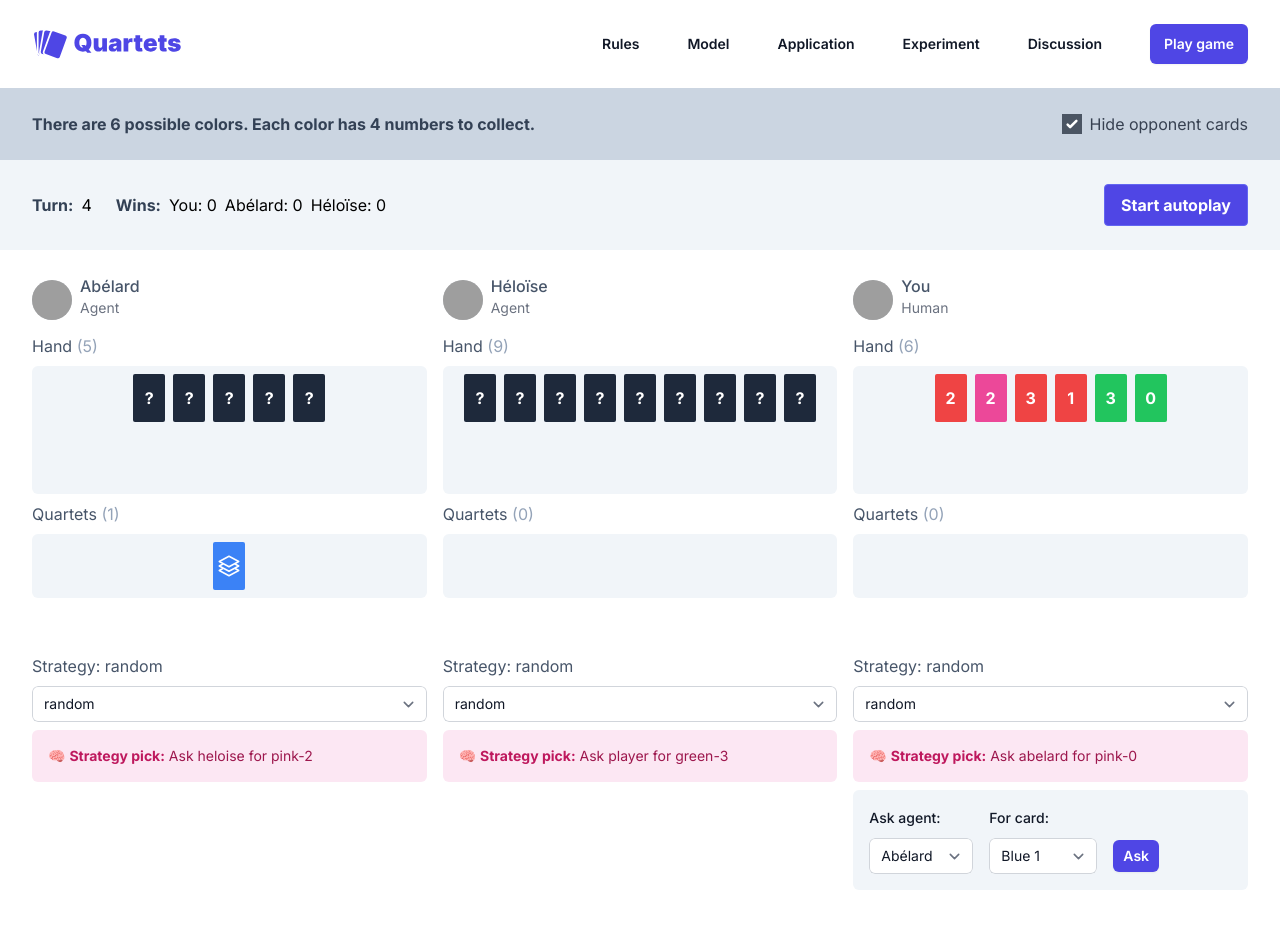
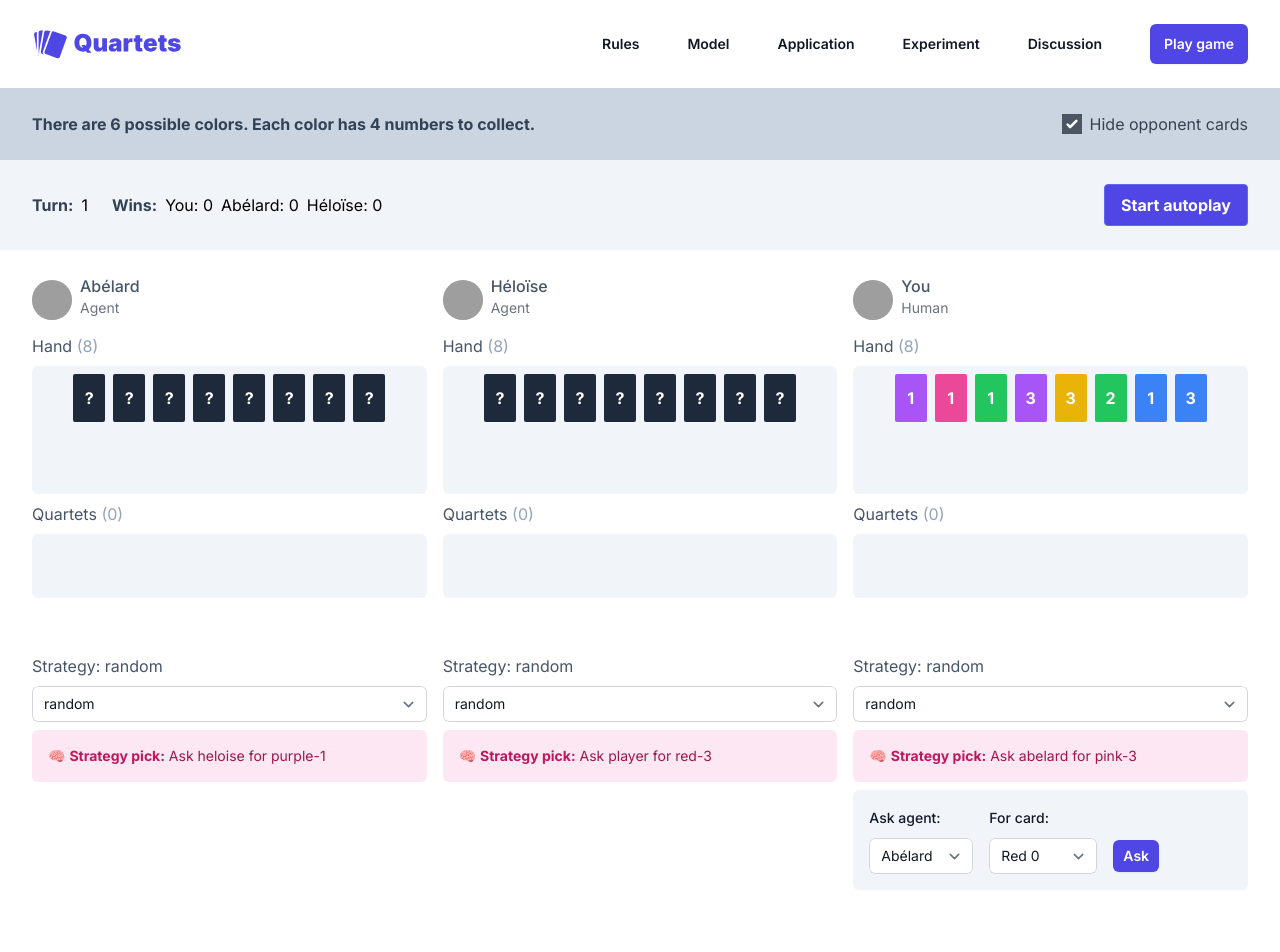
Before and after one commit to koole/quartets-web, a Next.js app: page /game in a window 1280 px wide. Shown: the top 952 px of the page. Built offline with nearby package versions, Linux system fonts and the light colour scheme; grey boxes are pictures that could not be loaded.

Commit message:
Better shuffle cards

```diff
--- a/src/app/game/GameEnvironment.ts
+++ b/src/app/game/GameEnvironment.ts
@@ -1,4 +1,5 @@
-import { HandThumbDownIcon } from "@heroicons/react/24/outline";
+"use client";
+
 import CARD_LIST, { CARD_COLORS, NUM_NUMBERS } from "./cards";
 import getQuestion from "./strategies";
 import {
@@ -9,8 +10,17 @@
   StrategyType,
 } from "./types";
 
+export function shuffleArray(arr: any[]) {
+  let array = [...arr];
+  for (let i = array.length - 1; i > 0; i--) {
+    const j = Math.floor(Math.random() * (i + 1));
+    [array[i], array[j]] = [array[j], array[i]];
+  }
+  return array;
+}
+
 export default class GameEnvironment {
-  agents: AgentType[] = ["player", "abelard", "heloise"];
+  agents: AgentType[] = shuffleArray(["player", "abelard", "heloise"]);
   strategies: StrategyType[] = ["random", "mostCards", "smart"];
   state: GameState;
 
@@ -38,8 +48,13 @@
     heloise: number;
   }) {
     // Shuffle cards and deal to players
-    const shuffledCards = CARD_LIST.sort(() => 0.5 - Math.random());
+    const shuffledCards = shuffleArray(CARD_LIST);
     const third = Math.floor(shuffledCards.length / 3);
+    let hands = shuffleArray([
+      shuffledCards.slice(0, third),
+      shuffledCards.slice(third, 2 * third),
+      shuffledCards.slice(2 * third),
+    ]);
 
     // Load results from local storage
     let results = JSON.parse(localStorage.getItem("results") || "null");
@@ -134,7 +149,7 @@
       turn_count: 0,
       results: this.state?.results || results,
       player: {
-        cards: shuffledCards.slice(0, third),
+        cards: hands[0],
         suits: [],
         strategy: this.state?.player.strategy || "random",
         question: {
@@ -143,7 +158,7 @@
         },
       },
       abelard: {
-        cards: shuffledCards.slice(third, 2 * third),
+        cards: hands[1],
         suits: [],
         strategy: this.state?.abelard.strategy || "random",
         question: {
@@ -152,7 +167,7 @@
         },
       },
       heloise: {
-        cards: shuffledCards.slice(2 * third),
+        cards: hands[2],
         suits: [],
         strategy: this.state?.heloise.strategy || "random",
         question: {
@@ -398,7 +413,7 @@
 
   // Functions to start and stop auto loop with a delay
   autoStepInterval: any = null;
-  autoStepDelay = 10;
+  autoStepDelay = 3;
 
   startAutoStep() {
     this.state.autoPlaying = true;
```
